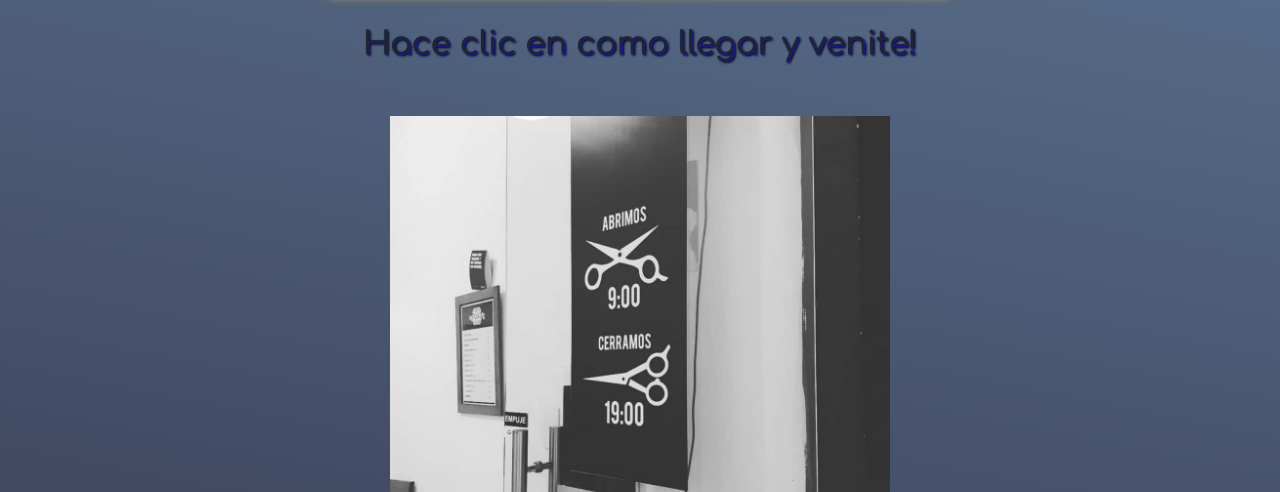
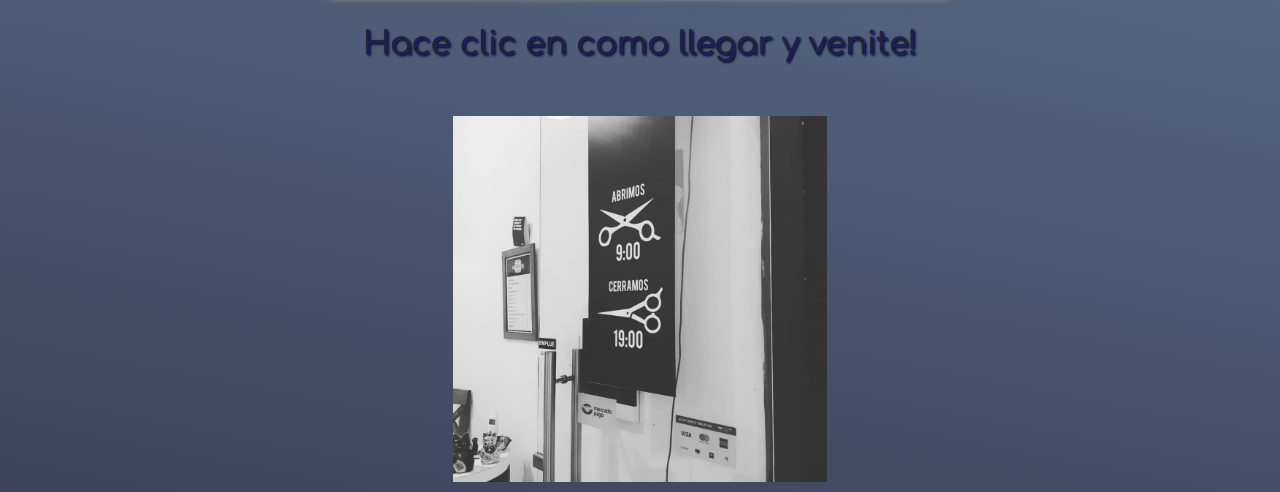
Before and after one commit to ludabi04/entrega-lucas-bianco, a plain HTML site: page index.html in a window 1280 px wide. Shown: the part 2003-2495 px from the top of the page. Drawn offline with nearby package versions, Linux system fonts and the light colour scheme.

Commit message:
finalización del index

```diff
--- a/css/styles.css
+++ b/css/styles.css
@@ -69,12 +69,8 @@ body {
     display: none;
 }
 
-.imagen-apertura {
-    justify-content: center;
-}
-
 .img-horarios {
-    width: 60%;
+    width: 40%;
     padding-top: 1rem;
 }
 
@@ -296,7 +292,7 @@ legend {
     }
 
     .img-horarios {
-        width: 40%;
+        width: 30%;
         padding-top: 1rem;
     }
     .horarios {
--- a/index.html
+++ b/index.html
@@ -129,7 +129,7 @@
 				referrerpolicy="no-referrer-when-downgrade" class="mapa"></iframe>
 			<p>Hace clic en como llegar y venite!</p>
 		</div>
-		<div class="imagen-apertura">
+		<div>
 			<img src="./img/imagenlocal1.jpeg" alt="" class="img-horarios">
 		</div>
 	</div>
```
